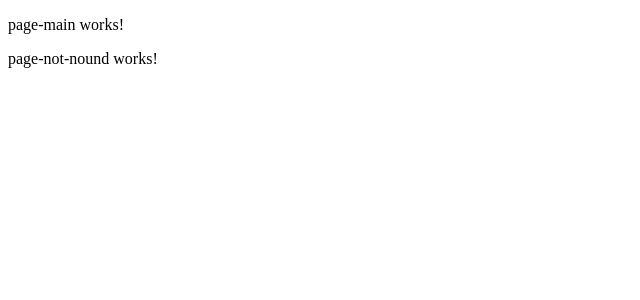
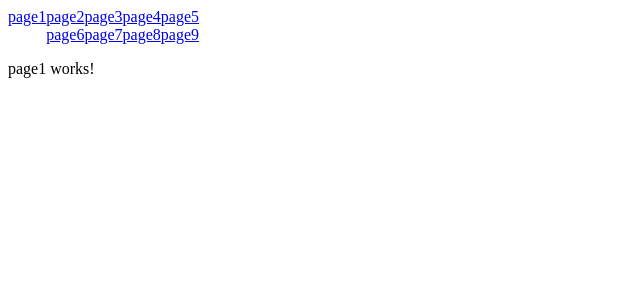
Before and after one commit to Gushik/projectSate, an Angular app: page /page1 in a window 1280 px wide. Shown: the top 300 px of the page, without its empty margins (0-640 px from the left). Built offline with nearby package versions, Linux system fonts and the light colour scheme.

Commit message:
element page

```diff
--- a/src/app/app.component.html
+++ b/src/app/app.component.html
@@ -1,2 +1,24 @@
-<app-page-main></app-page-main>
+<nav>
+  <div class="container">
+    <div class="row">
+      <a routerLink="/page1" routerLinkActive="active"> page1</a>
+    </div>
+    <div class="col">
+      <div class="row">
+        <div><a routerLink="/page2" routerLinkActive="active"> page2</a></div>
+<div><a routerLink="/page3" routerLinkActive="active"> page3</a></div>
+<div><a routerLink="/page4" routerLinkActive="active"> page4</a></div>
+<div><a routerLink="/page5" routerLinkActive="active"> page5</a></div>
+    </div>
+
+    <div class="row">
+      <div> <a routerLink="/page6" routerLinkActive="active"> page6</a></div>
+      <div><a routerLink="/page7" routerLinkActive="active"> page7</a></div>
+      <div><a routerLink="/page8" routerLinkActive="active"> page8</a></div>
+      <div><a routerLink="/page9" routerLinkActive="active"> page9</a></div>
+    </div>
+    </div>
+
+  </div>
+</nav>
 <router-outlet></router-outlet>
--- a/src/app/app.component.scss
+++ b/src/app/app.component.scss
@@ -0,0 +1,16 @@
+.container
+{
+  display: flex;
+}
+.row{
+  display: flex;
+}
+.col{
+  display: flex;
+  flex-direction: column;
+}
+.row :nth-child(1)> div{
+width: 100px;
+height: 200px;
+background-color: red;
+}
--- a/src/app/app.module.ts
+++ b/src/app/app.module.ts
@@ -13,7 +13,6 @@ import { Page6Component } from './page6/page6.component';
 import { Page7Component } from './page7/page7.component';
 import { Page8Component } from './page8/page8.component';
 import { Page9Component } from './page9/page9.component';
-import { PageMainComponent } from './page-main/page-main.component';
 
 @NgModule({
   declarations: [
@@ -27,8 +26,7 @@ import { PageMainComponent } from './page-main/page-main.component';
     Page6Component,
     Page7Component,
     Page8Component,
-    Page9Component,
-    PageMainComponent
+    Page9Component
   ],
   imports: [
     BrowserModule,
--- a/src/app/page-main/page-main.component.html
+++ /dev/null
@@ -1 +0,0 @@
-<p>page-main works!</p>
--- a/src/app/page-main/page-main.component.ts
+++ /dev/null
@@ -1,15 +0,0 @@
-import { Component, OnInit } from '@angular/core';
-
-@Component({
-  selector: 'app-page-main',
-  templateUrl: './page-main.component.html',
-  styleUrls: ['./page-main.component.scss']
-})
-export class PageMainComponent implements OnInit {
-
-  constructor() { }
-
-  ngOnInit(): void {
-  }
-
-}
```
Also changed, not shown: src/app/app-routing.module.ts (+19 -3 lines), src/app/page-main/page-main.component.scss (deleted), 1 other file (tests, documents, lock files or other folders).
